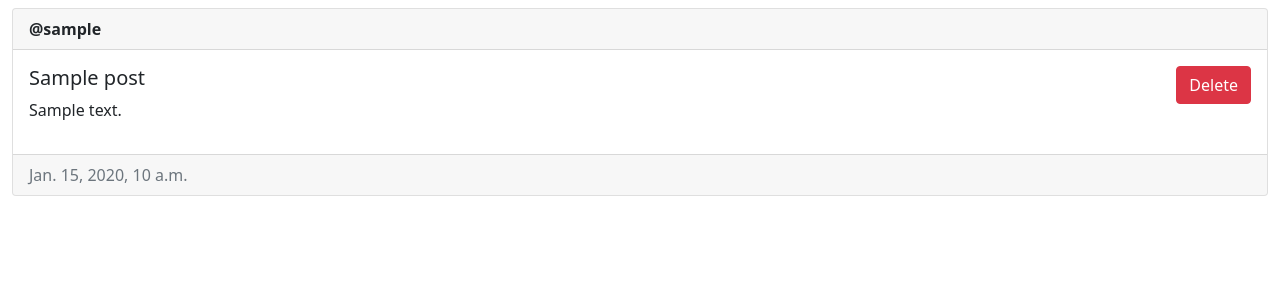
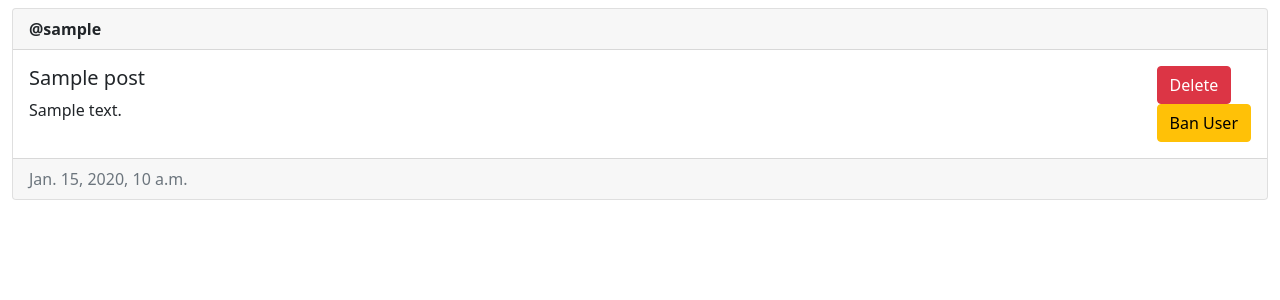
Before and after one commit to francoggm/django_posting_platform_with_dash, a Django app: page / in a window 1280 px wide. Shown: the part 56-356 px from the top of the page. Run offline with Django 4.2, Linux system fonts and the light colour scheme; a user stored in the database is signed in; tables that the repository leaves empty hold one stand-in row (values such as "Sample post").

Commit message:
finished permissions

```diff
--- a/website/main/templates/main/home.html
+++ b/website/main/templates/main/home.html
@@ -18,6 +18,12 @@
                             <button type="submit" class="btn btn-danger" name="post-id" value="{{post.id}}">Delete</button>
                         </form>
                     {% endif %}
+                    {% if user.is_staff %}
+                        <form method="POST">
+                            {% csrf_token %}
+                            <button type="submit" class="btn btn-warning" name="user-id" value="{{post.author.id}}">Ban User</button>
+                        </form>
+                    {% endif %}
                 </div>
             </div>
             <div class="card-footer text-muted">
--- a/website/main/views.py
+++ b/website/main/views.py
@@ -1,6 +1,7 @@
 from django.shortcuts import render, redirect
 from django.contrib.auth import login, logout, authenticate
 from django.contrib.auth.decorators import login_required, permission_required
+from django.contrib.auth.models import User, Group
 
 from .forms import RegistrationForm, PostForm
 from .models import Post
@@ -12,10 +13,19 @@ def home(request):
     posts = Post.objects.all()
     if request.method == 'POST':
         post_id = request.POST.get('post-id')
-        post = Post.objects.filter(id=int(post_id)).first()
-        if post and (post.author == request.user or request.user.has_perm("main.delete_post")):
-            post.delete()
+        if post_id:
+            post = Post.objects.filter(id=int(post_id)).first()
+            if post and (post.author == request.user or request.user.has_perm("main.delete_post")):
+                post.delete()
+        user_id = request.POST.get('user-id')
+        if user_id:
+            user = User.objects.filter(id=user_id).first()
+            if user and request.user.is_staff:
+                group = Group.objects.get(name='default')
+                group.user_set.remove(user)
 
+                group = Group.objects.get(name='mod')
+                group.user_set.remove(user)
     return render(request, "main/home.html", {'posts': posts})
 
 def sign_up(request):
```
Also changed, not shown: website/main/apps.py (+12 -0 lines).
